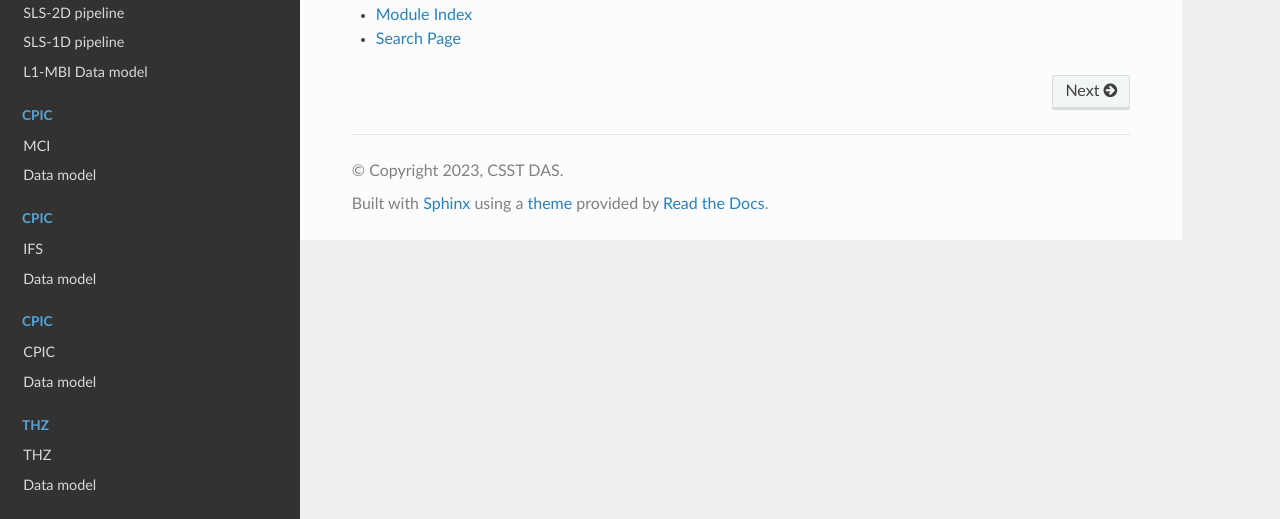
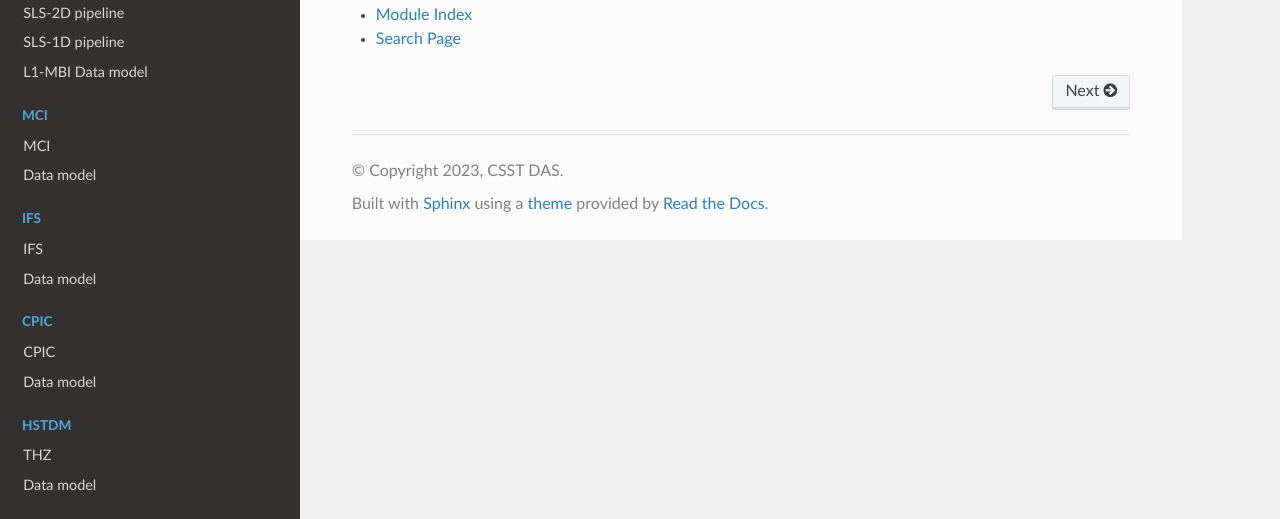
Before and after one commit to hypergravity/csst-doc-msc, a Sphinx documentation site: the page built from docs/source/index.rst, in a window 1280 px wide. Shown: the part 242-761 px from the top of the page. Built offline with Sphinx 7.4.7 and the Read the Docs theme 2.0.0, drawn with Linux system fonts in a browser that asks for light colours.

Commit message:
update module names

```diff
--- a/docs/source/index.rst
+++ b/docs/source/index.rst
@@ -31,7 +31,7 @@ Welcome to csst-l1doc's documentation!
 
 .. toctree::
    :maxdepth: 2
-   :caption: CPIC
+   :caption: MCI
    :hidden:
 
    mci/mci.rst
@@ -40,7 +40,7 @@ Welcome to csst-l1doc's documentation!
 
 .. toctree::
    :maxdepth: 2
-   :caption: CPIC
+   :caption: IFS
    :hidden:
 
    ifs/ifs.rst
@@ -58,7 +58,7 @@ Welcome to csst-l1doc's documentation!
 
 .. toctree::
    :maxdepth: 2
-   :caption: THZ
+   :caption: HSTDM
    :hidden:
 
    thz/thz.rst
```
